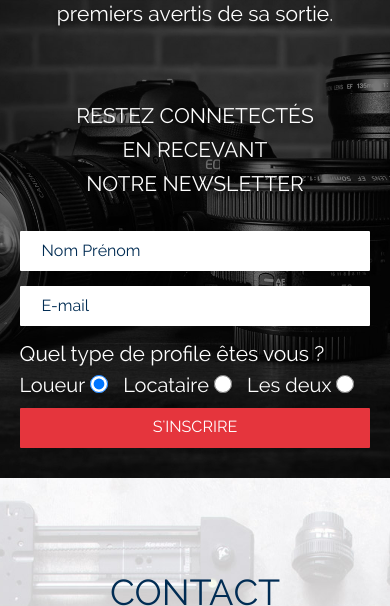
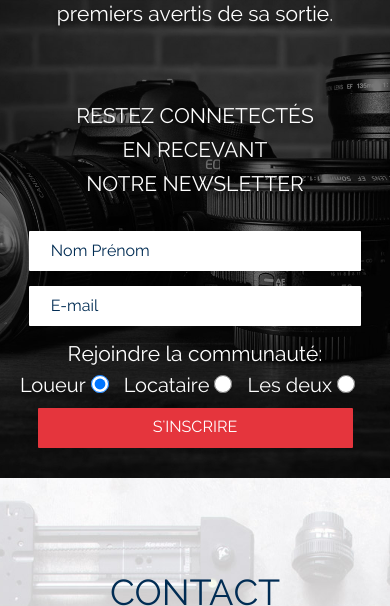
Before and after one commit to developpeurs-multimedias/jibub-landing, a PHP site: page / in a window 390 px wide. Shown: the part 5894-6500 px from the top of the page. Run offline with PHP 8.4, Linux system fonts and the light colour scheme; some libraries are stand-ins or nearby versions.

Commit message:
mise en page
CSS
HTML attention au conflit

```diff
--- a/css/style.css
+++ b/css/style.css
@@ -1268,10 +1268,11 @@ section:before{
     #contact form fieldset{
         display: inline-block;
         float: initial;
+        width:68%;
     }
     #contact form fieldset:nth-child(2){
         display: inline-block;
-        width: 100%!important;
+        width: 95%!important;
         float: initial;
         margin-left: initial;
     }
@@ -1296,7 +1297,7 @@ section:before{
 
 }
 
-@media screen and (max-width:640px) {
+@media screen and (max-width:820px) {
 
 	section:before{
 		content: '';
@@ -1336,6 +1337,10 @@ section:before{
 
 	}
 
+    #newsletter form legend{
+        text-align: center;
+    }
+
 	#accueil #mockup{
 		top:60vh;
 		left:initial;
@@ -1348,7 +1353,14 @@ section:before{
 	}
 
     #newsletter form{
+    }
+    #newsletter [type=submit]{
         width: 90%;
+    }
+
+    #newsletter form input{
+        width: 95%;
+        float: initial;
     }
 
 
--- a/index.html
+++ b/index.html
@@ -251,7 +251,7 @@
                                 <input value="" type="text" placeholder="Nom Prénom">
                                 <input value="" type="email" placeholder="E-mail">
                                 <fieldset>
-                                    <legend>Quel type de profile êtes vous ?</legend>
+                                    <legend>Rejoindre la communauté:</legend>
                                     <label for="loueur_profile" title="type de profile du client">Loueur</label>
                                     <input type="radio" name="gender" value="Loueur" checked id="loueur_profile">
 
```
